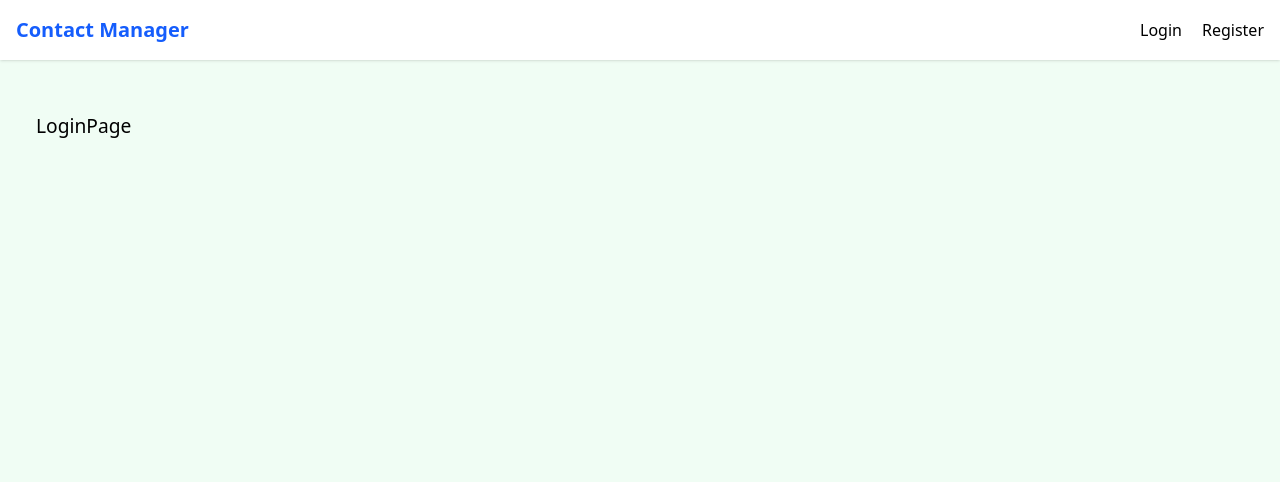
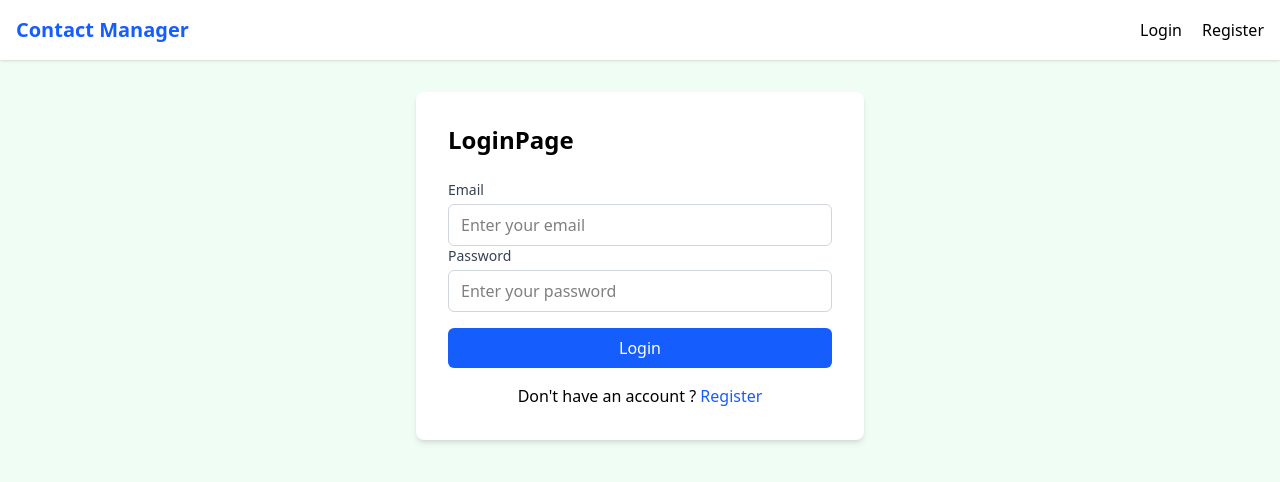
Before and after one commit to Imagekafle10/NextJsDemo, a Next.js app in the folder my-next-app/: page /login in a window 1280 px wide. Shown: the top 482 px of the page. Built offline with nearby package versions, Linux system fonts and the light colour scheme; no server answers.

Commit message:
Created:Login functionality

```diff
--- a/my-next-app/package.json
+++ b/my-next-app/package.json
@@ -10,6 +10,7 @@
     "server": "json-server --watch src/app/_data/db.json --port 3001"
   },
   "dependencies": {
+    "axios": "^1.13.5",
     "json-server": "^1.0.0-beta.9",
     "next": "16.1.6",
     "react": "19.2.3",
--- a/my-next-app/src/app/(auth)/login/login.module.css
+++ /dev/null
@@ -1,4 +0,0 @@
-.login {
-  padding: 20px;
-  font-size: larger;
-}
--- a/my-next-app/src/app/(auth)/login/page.tsx
+++ b/my-next-app/src/app/(auth)/login/page.tsx
@@ -1,8 +1,22 @@
+//This is Server Component by default
 import React from "react";
 import styles from "./login.module.css";
+import LoginForm from "@/app/_components/LoginForm";
+import Link from "next/link";
 
 function LoginPage() {
-  return <div className={styles.login}>LoginPage</div>;
+  return (
+    <div className="max-w-md mx-auto bg-white p-8 rounded-lg shadow-md">
+      <h1 className="text-2xl font-bold mb-6">LoginPage</h1>
+      <LoginForm />
+      <p className="mt-4 text-center">
+        Don't have an account ?{" "}
+        <Link href="/register" className="text-blue-600 hover:underline">
+          Register
+        </Link>
+      </p>
+    </div>
+  );
 }
 
 export default LoginPage;
--- /dev/null
+++ b/my-next-app/src/app/_components/LoginForm.tsx
@@ -0,0 +1,40 @@
+"use client";
+import React from "react";
+import { loginAction } from "../actions/auth";
+
+const LoginForm = () => {
+  return (
+    <form action={loginAction}>
+      <div>
+        <label className="block text-sm font-medium text-gray-700">Email</label>
+        <input
+          type="email"
+          name="email"
+          placeholder="Enter your email"
+          required
+          className="mt-1 w-full px-3 py-2 border border-gray-300 rounded-md focus:outline-none focus:ring-2 focus:ring-blue-500"
+        />
+      </div>
+      <div className="mb-4">
+        <label className="block text-sm font-medium text-gray-700">
+          Password
+        </label>
+        <input
+          type="password"
+          name="password"
+          placeholder="Enter your password"
+          required
+          className="mt-1 w-full px-3 py-2 border border-gray-300 rounded-md focus:outline-none focus:ring-2 focus:ring-blue-500"
+        />
+      </div>
+      <button
+        type="submit"
+        className="w-full bg-blue-600 text-white py-2 px-4 rounded-md hover:bg-blue-700 transition-colors"
+      >
+        Login
+      </button>
+    </form>
+  );
+};
+
+export default LoginForm;
--- /dev/null
+++ b/my-next-app/src/app/_components/_types/user.ts
@@ -0,0 +1,5 @@
+export interface UserType {
+  id: string;
+  email: string;
+  name: string;
+}
--- /dev/null
+++ b/my-next-app/src/app/actions/auth.ts
@@ -0,0 +1,28 @@
+"use server";
+import { redirect } from "next/navigation";
+import { UserType } from "../_components/_types/user";
+import { getApi } from "../lib/axiosInstance";
+
+export const loginAction = async (formdata: FormData) => {
+  let email = formdata.get("email");
+  let password = formdata.get("password");
+  try {
+    const response = await getApi({
+      url: `/users?email=${email}&password=${password}`,
+    });
+    // console.log(response);
+    const user: UserType = response?.[0];
+    if (!user) throw new Error("Invalid Credentials");
+
+    //set User in the Cookies
+  } catch (error: any) {
+    console.log(error.message);
+
+    throw new Error("Failed to login");
+  }
+  redirect("/contact");
+};
+
+export const logout = async () => {
+  redirect("/login");
+};
--- /dev/null
+++ b/my-next-app/src/app/lib/axiosInstance.ts
@@ -0,0 +1,124 @@
+// src/utils/api.ts
+import axios, { AxiosRequestConfig } from "axios";
+import { constant } from "../utils/constant";
+import { parseApiError } from "@/helper/error";
+
+// Axios interceptors
+axios.interceptors.request.use(
+  async (config) => {
+    return config;
+  },
+  (error) => Promise.reject(error),
+);
+axios.interceptors.response.use(
+  (response) => response,
+  (error) => {
+    const response = error.response;
+    if (response && response.status === 401) {
+      localStorage.clear();
+      window.location.href = "/login";
+    }
+    return Promise.reject(error);
+  },
+);
+
+// Helper function to build full URL
+const buildUrl = (url: string) => `${constant.API_URL}/${url}`;
+
+// GET
+const getApi = async ({ url, params }: { url: string; params?: any }) => {
+  try {
+    const response = await axios.get(buildUrl(url), {
+      params,
+      headers: {
+        Accept: "application/json",
+        "Content-Type": "application/json",
+      },
+      withCredentials: true,
+    });
+    return response.data;
+  } catch (error: unknown) {
+    throw new Error(parseApiError(error));
+  }
+};
+
+// POST
+const postApi = async ({
+  url,
+  body,
+  contentType = "application/json",
+}: {
+  url: string;
+  body: any;
+  contentType?: string;
+}) => {
+  try {
+    const response = await axios.post(buildUrl(url), body, {
+      headers: { Accept: "application/json", "Content-Type": contentType },
+      withCredentials: true,
+    });
+    return response.data;
+  } catch (error: unknown) {
+    throw new Error(parseApiError(error));
+  }
+};
+
+// PUT
+const putApi = async ({
+  url,
+  body,
+  contentType = "application/json",
+}: {
+  url: string;
+  body: any;
+  contentType?: string;
+}) => {
+  try {
+    const response = await axios.put(buildUrl(url), body, {
+      headers: { Accept: "application/json", "Content-Type": contentType },
+      withCredentials: true,
+    });
+    return response.data;
+  } catch (error: unknown) {
+    throw new Error(parseApiError(error));
+  }
+};
+
+// PATCH
+const patchApi = async ({
+  url,
+  body,
+  contentType = "application/json",
+}: {
+  url: string;
+  body: any;
+  contentType?: string;
+}) => {
+  try {
+    const response = await axios.patch(buildUrl(url), body, {
+      headers: { Accept: "application/json", "Content-Type": contentType },
+      withCredentials: true,
+    });
+    return response.data;
+  } catch (error: unknown) {
+    throw new Error(parseApiError(error));
+  }
+};
+
+// DELETE
+const deleteApi = async ({ url }: { url: string }) => {
+  try {
+    const response = await axios.delete(buildUrl(url), {
+      headers: {
+        Accept: "application/json",
+        "Content-Type": "application/json",
+      },
+      withCredentials: true,
+    });
+    return response.data;
+  } catch (error: unknown) {
+    throw new Error(parseApiError(error));
+  }
+};
+
+export { getApi, postApi, putApi, patchApi, deleteApi };
--- /dev/null
+++ b/my-next-app/src/app/utils/constant.ts
@@ -0,0 +1,5 @@
+const { NEXT_PUBLIC_API_URL } = process.env;
+
+export const constant = {
+  API_URL: NEXT_PUBLIC_API_URL!,
+};
--- /dev/null
+++ b/my-next-app/src/helper/error.ts
@@ -0,0 +1,28 @@
+// utils/api.ts
+
+type ApiError = {
+  response?: {
+    data?: {
+      originalMessage?: string;
+      error?: {
+        message?: string;
+      };
+      message?: string;
+    };
+  };
+};
+
+export const parseApiError = (error: unknown): string => {
+  if (error && typeof error === "object") {
+    const err = error as ApiError;
+
+    return (
+      err.response?.data?.originalMessage ||
+      err.response?.data?.error?.message ||
+      err.response?.data?.message ||
+      "An unknown error has occurred"
+    );
+  }
+
+  return "An unknown error has occurred";
+};
```
Also changed, not shown: 1 other file (tests, documents, lock files or other folders).
